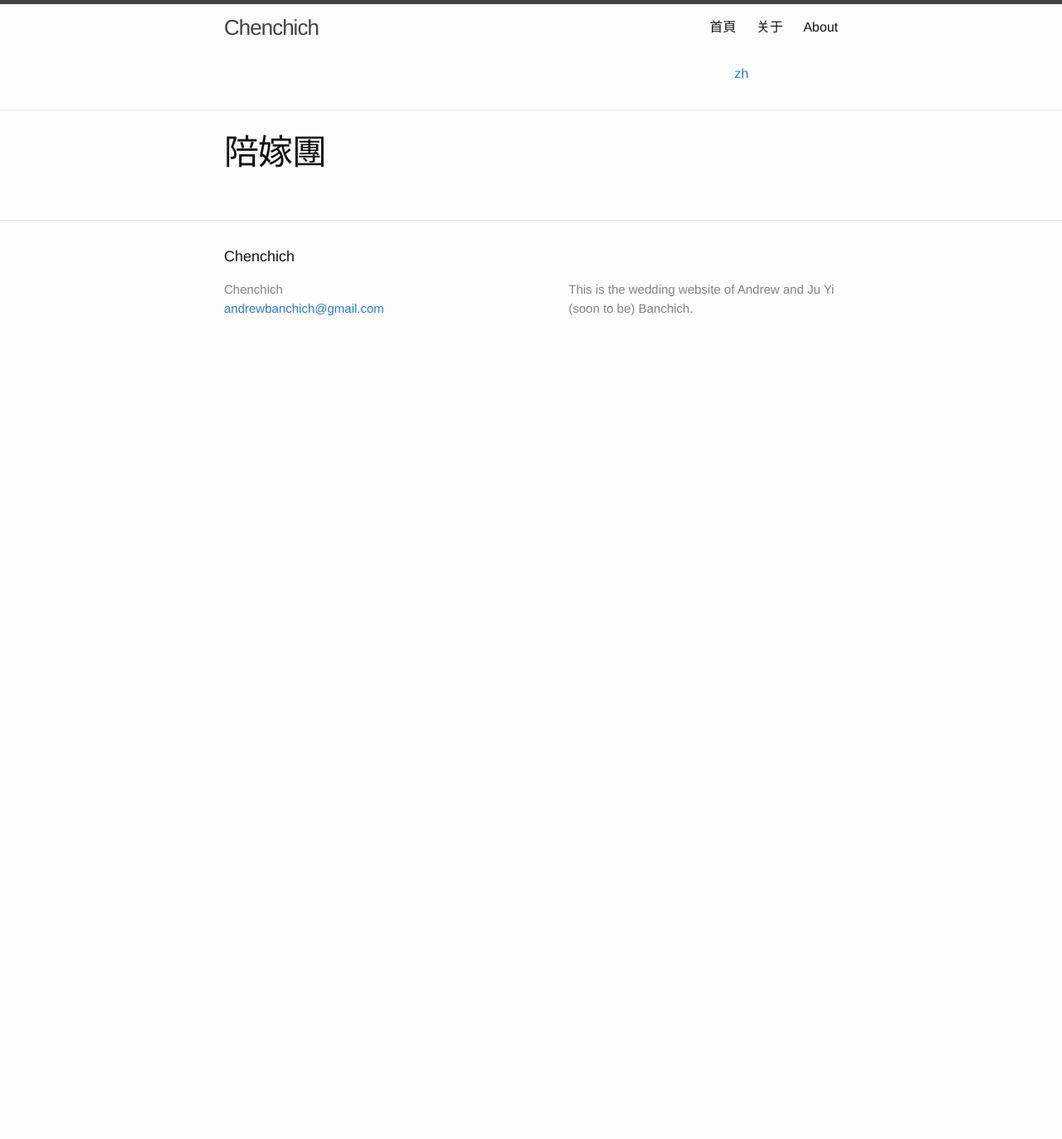
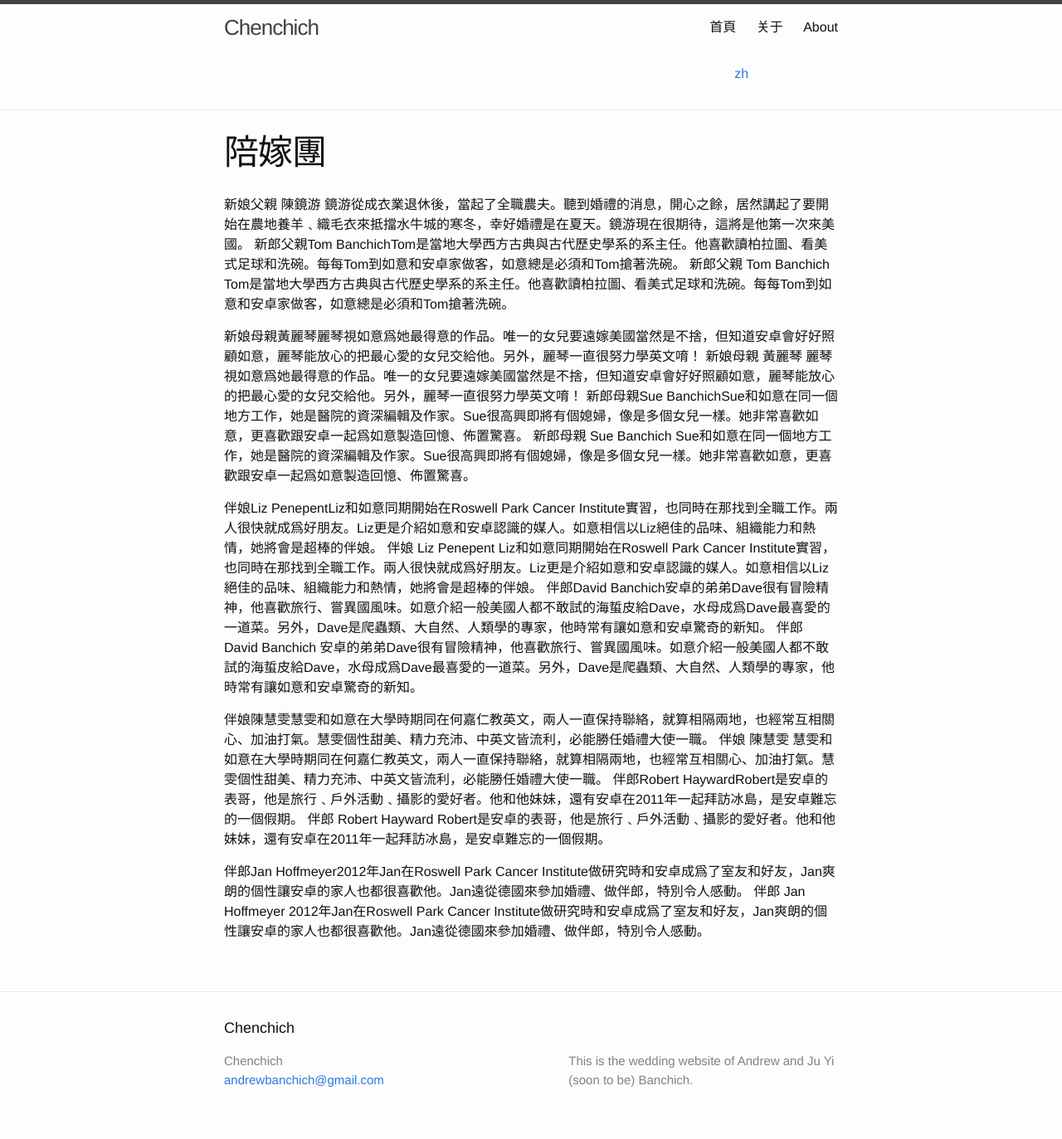
Before and after one commit to andrewbanchich/chenchich-wedding, a Jekyll site: the page built from 陪嫁團.md, in a window 1280 px wide. Shown: the whole page at 83% size. Built offline with Jekyll 4.4.1, drawn with Linux system fonts in a browser that asks for light colours; before the commit the page ends 900 px from its top, so only the background shows below that.

Commit message:
Update 陪嫁團.md

```diff
--- a/陪嫁團.md
+++ b/陪嫁團.md
@@ -5,3 +5,43 @@ permalink: /陪嫁團/
 lang: zh
 ref: theweddingparty
 ---
+
+新娘父親
+陳鏡游
+鏡游從成衣業退休後，當起了全職農夫。聽到婚禮的消息，開心之餘，居然講起了要開始在農地養羊﹑織毛衣來抵擋水牛城的寒冬，幸好婚禮是在夏天。鏡游現在很期待，這將是他第一次來美國。
+新郎父親Tom BanchichTom是當地大學西方古典與古代歷史學系的系主任。他喜歡讀柏拉圖、看美式足球和洗碗。每每Tom到如意和安卓家做客，如意總是必須和Tom搶著洗碗。
+新郎父親
+Tom Banchich
+Tom是當地大學西方古典與古代歷史學系的系主任。他喜歡讀柏拉圖、看美式足球和洗碗。每每Tom到如意和安卓家做客，如意總是必須和Tom搶著洗碗。
+
+新娘母親黃麗琴麗琴視如意爲她最得意的作品。唯一的女兒要遠嫁美國當然是不捨，但知道安卓會好好照顧如意，麗琴能放心的把最心愛的女兒交給他。另外，麗琴一直很努力學英文唷！
+新娘母親
+黃麗琴
+麗琴視如意爲她最得意的作品。唯一的女兒要遠嫁美國當然是不捨，但知道安卓會好好照顧如意，麗琴能放心的把最心愛的女兒交給他。另外，麗琴一直很努力學英文唷！
+新郎母親Sue BanchichSue和如意在同一個地方工作，她是醫院的資深編輯及作家。Sue很高興即將有個媳婦，像是多個女兒一樣。她非常喜歡如意，更喜歡跟安卓一起爲如意製造回憶、佈置驚喜。
+新郎母親
+Sue Banchich
+Sue和如意在同一個地方工作，她是醫院的資深編輯及作家。Sue很高興即將有個媳婦，像是多個女兒一樣。她非常喜歡如意，更喜歡跟安卓一起爲如意製造回憶、佈置驚喜。
+
+伴娘Liz PenepentLiz和如意同期開始在Roswell Park Cancer Institute實習，也同時在那找到全職工作。兩人很快就成爲好朋友。Liz更是介紹如意和安卓認識的媒人。如意相信以Liz絕佳的品味、組織能力和熱情，她將會是超棒的伴娘。
+伴娘
+Liz Penepent
+Liz和如意同期開始在Roswell Park Cancer Institute實習，也同時在那找到全職工作。兩人很快就成爲好朋友。Liz更是介紹如意和安卓認識的媒人。如意相信以Liz絕佳的品味、組織能力和熱情，她將會是超棒的伴娘。
+伴郎David Banchich安卓的弟弟Dave很有冒險精神，他喜歡旅行、嘗異國風味。如意介紹一般美國人都不敢試的海蜇皮給Dave，水母成爲Dave最喜愛的一道菜。另外，Dave是爬蟲類、大自然、人類學的專家，他時常有讓如意和安卓驚奇的新知。
+伴郎
+David Banchich
+安卓的弟弟Dave很有冒險精神，他喜歡旅行、嘗異國風味。如意介紹一般美國人都不敢試的海蜇皮給Dave，水母成爲Dave最喜愛的一道菜。另外，Dave是爬蟲類、大自然、人類學的專家，他時常有讓如意和安卓驚奇的新知。
+
+伴娘陳慧雯慧雯和如意在大學時期同在何嘉仁教英文，兩人一直保持聯絡，就算相隔兩地，也經常互相關心、加油打氣。慧雯個性甜美、精力充沛、中英文皆流利，必能勝任婚禮大使一職。
+伴娘
+陳慧雯
+慧雯和如意在大學時期同在何嘉仁教英文，兩人一直保持聯絡，就算相隔兩地，也經常互相關心、加油打氣。慧雯個性甜美、精力充沛、中英文皆流利，必能勝任婚禮大使一職。
+伴郎Robert HaywardRobert是安卓的表哥，他是旅行﹑戶外活動﹑攝影的愛好者。他和他妹妹，還有安卓在2011年一起拜訪冰島，是安卓難忘的一個假期。
+伴郎
+Robert Hayward
+Robert是安卓的表哥，他是旅行﹑戶外活動﹑攝影的愛好者。他和他妹妹，還有安卓在2011年一起拜訪冰島，是安卓難忘的一個假期。
+
+伴郎Jan Hoffmeyer2012年Jan在Roswell Park Cancer Institute做研究時和安卓成爲了室友和好友，Jan爽朗的個性讓安卓的家人也都很喜歡他。Jan遠從德國來參加婚禮、做伴郎，特別令人感動。
+伴郎
+Jan Hoffmeyer
+2012年Jan在Roswell Park Cancer Institute做研究時和安卓成爲了室友和好友，Jan爽朗的個性讓安卓的家人也都很喜歡他。Jan遠從德國來參加婚禮、做伴郎，特別令人感動。
```
